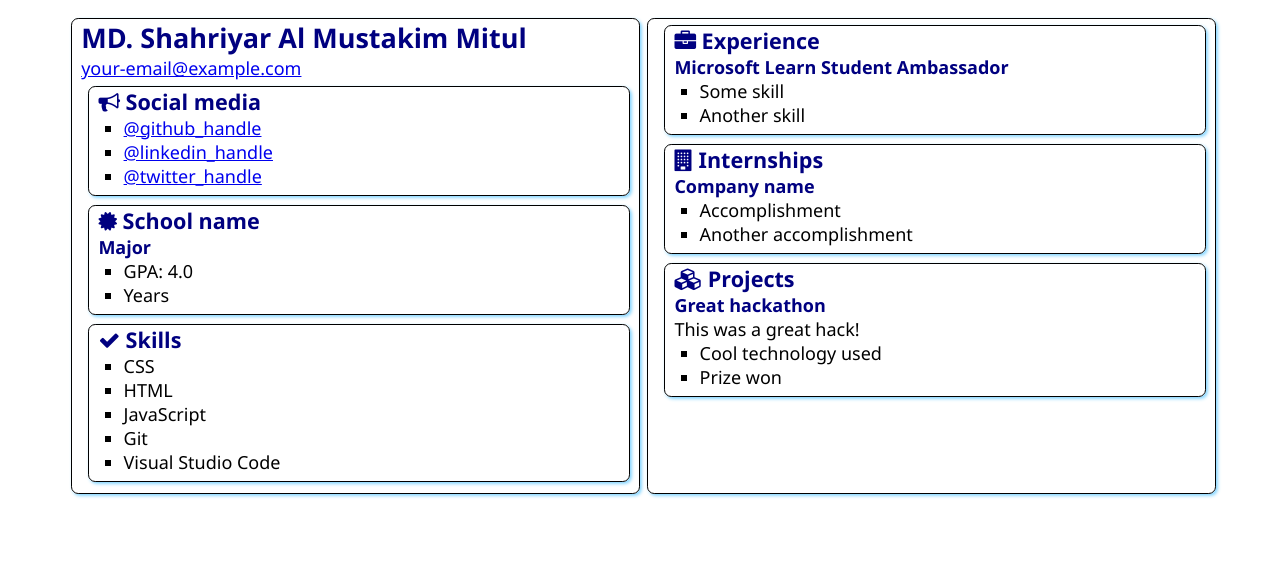
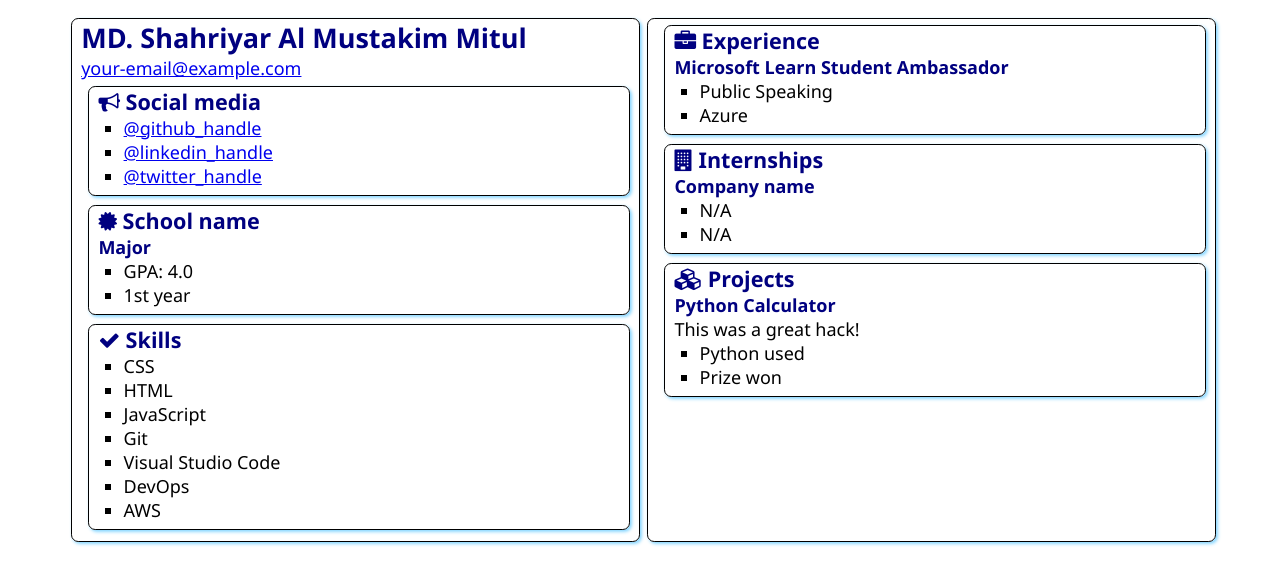
Before and after one commit to mitul3737/SATechnicalOnboarding, a plain HTML site: page src/index.html in a window 1280 px wide. Drawn offline with Linux system fonts and the light colour scheme.

Commit message:
added changes

```diff
--- a/src/index.html
+++ b/src/index.html
@@ -13,7 +13,7 @@
     <main>
         <article class="box">
             <h1>MD. Shahriyar Al Mustakim Mitul</h1>
-            <div><a href="mailto:your.email@example.com">your-email@example.com</a></div>
+            <div><a href="mailto:MdShahriyarAlMustaki.Mitul@studentambassadors.com">your-email@example.com</a></div>
 
             <section class="box">
                 <h2>
@@ -21,9 +21,9 @@
                     Social media
                 </h2>
                 <ul>
-                    <li><a href="https://github.com/<handle>">@github_handle</a></li>
-                    <li><a href="https://linkedin.com/in/<handle>">@linkedin_handle</a></li>
-                    <li><a href="https://twitter.com/<handle>">@twitter_handle</a></li>
+                    <li><a href="https://github.com/mitul3737">@github_handle</a></li>
+                    <li><a href="https://www.linkedin.com/in/md-shahriyar-al-mustakim-mitul-9084b31a0/">@linkedin_handle</a></li>
+                    <li><a href="https://twitter.com/ShahriyarMitul">@twitter_handle</a></li>
                 </ul>
             </section>
 
@@ -36,7 +36,7 @@
                     <h3>Major</h3>
                     <ul>
                         <li>GPA: 4.0</li>
-                        <li>Years</li>
+                        <li>1st year</li>
                     </ul>
                 </div>
             </section>
@@ -52,6 +52,8 @@
                     <li>JavaScript</li>
                     <li>Git</li>
                     <li>Visual Studio Code</li>
+                    <li>DevOps</li>
+                    <li>AWS</li>
                 </ul>
             </section>
         </article>
@@ -63,8 +65,8 @@
                 </h2>
                 <h3>Microsoft Learn Student Ambassador</h3>
                 <ul>
-                    <li>Some skill</li>
-                    <li>Another skill</li>
+                    <li>Public Speaking</li>
+                    <li>Azure</li>
                 </ul>
             </section>
             <section class="box">
@@ -75,8 +77,8 @@
 
                 <h3>Company name</h3>
                 <ul>
-                    <li>Accomplishment</li>
-                    <li>Another accomplishment</li>
+                    <li>N/A</li>
+                    <li>N/A</li>
                 </ul>
             </section>
             <section class="box">
@@ -85,10 +87,10 @@
                     Projects
                 </h2>
 
-                <h3>Great hackathon</h3>
+                <h3>Python Calculator</h3>
                 <div>This was a great hack!</div>
                 <ul>
-                    <li>Cool technology used</li>
+                    <li>Python used</li>
                     <li>Prize won</li>
                 </ul>
             </section>
```
